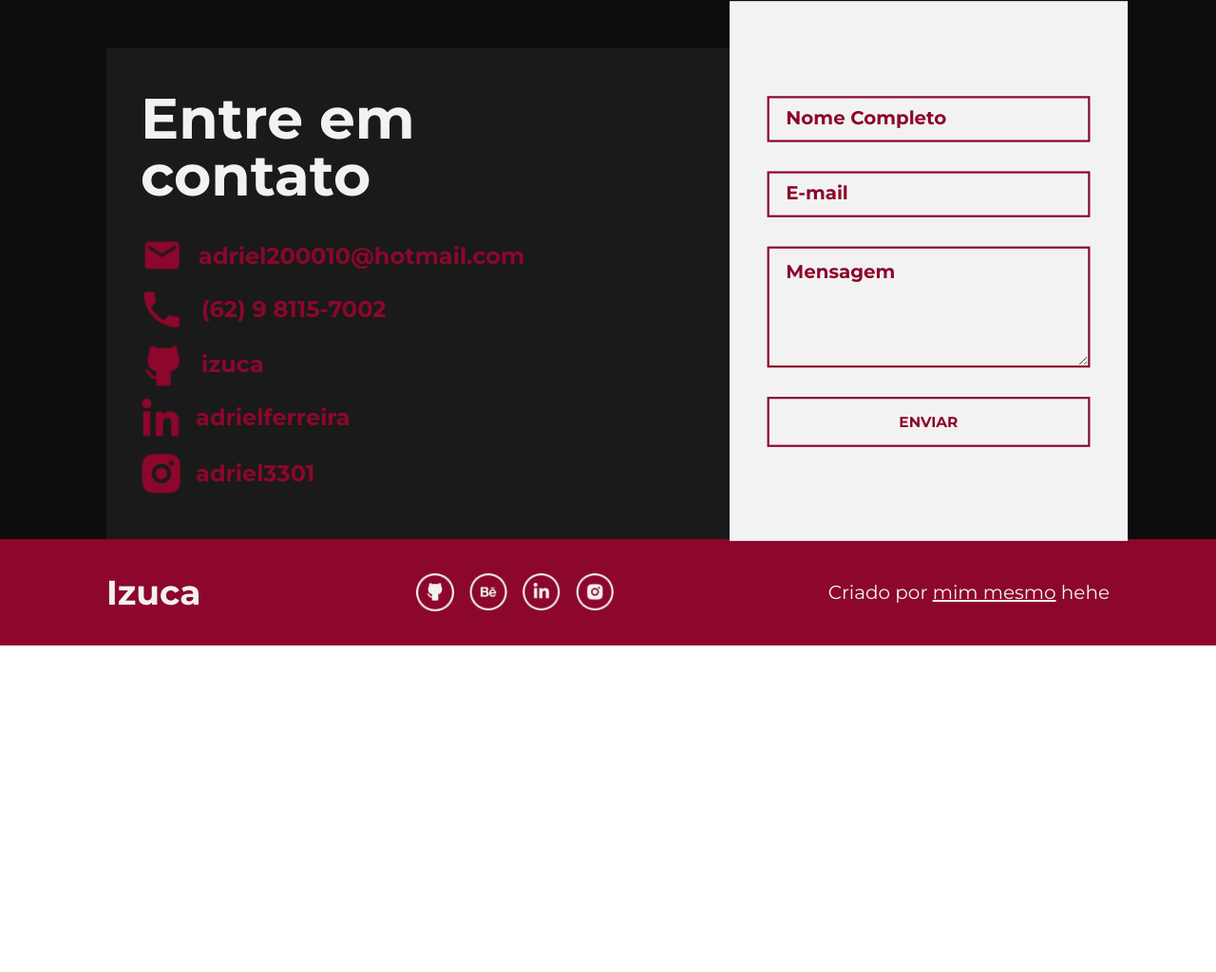
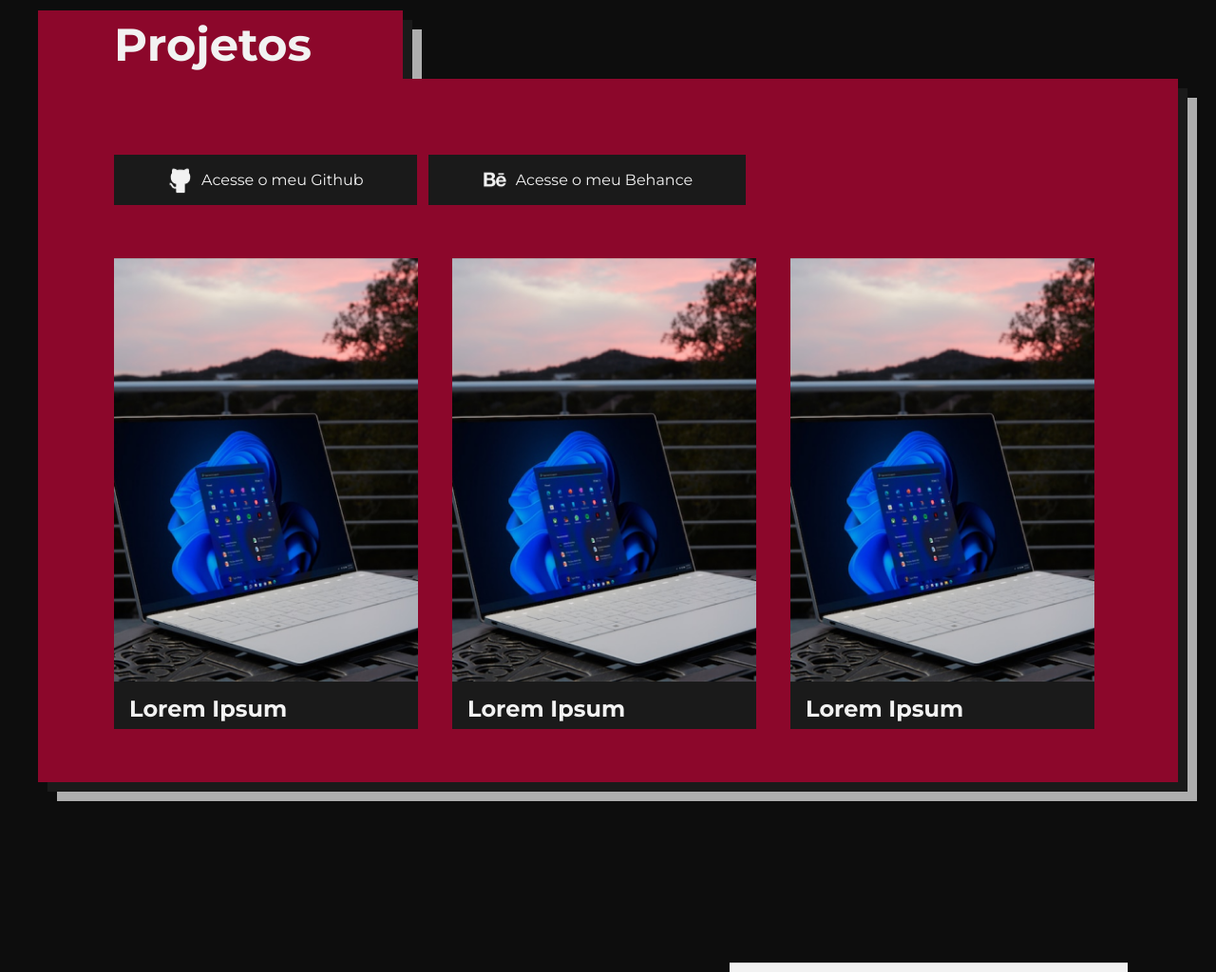
Before and after one commit to izuca/izucadev, an Eleventy site: page src/index.njk in a window 1280 px wide. Shown: the part 3115-4139 px from the top of the page at 95% size. Before the commit the page ends 3795 px from the top, so only its background shows below. Built offline with nearby package versions, Linux system fonts and the light colour scheme; Eleventy itself is replaced by a stand-in of ours; files that its build step writes are made by us from their sources.

Commit message:
Design de Projetos

```diff
--- a/src/_includes/layouts/default.njk
+++ b/src/_includes/layouts/default.njk
@@ -3,7 +3,7 @@ title: IzucaDev
 ---
 
 <!doctype html>
-<html lang="en">
+<html lang="pt-br" class="scroll-smooth">
   <head>
     <meta charset="utf-8">
     <link rel="preconnect" href="https://fonts.googleapis.com">
--- a/src/_includes/partials/projetos.njk
+++ b/src/_includes/partials/projetos.njk
@@ -0,0 +1,70 @@
+
+<div class="flex justify-center mb-60">
+    <div class="flex-col justify-center">
+        <h1 class="bg-vermelho py-3 px-20 w-96 font-bold text-5xl text-branco-900" style="box-shadow:10px 10px #1A1A1A, 20px 20px #F2F2F2b3;">Projetos</h1>
+        <div class="bg-vermelho  pt-20 pl-20 w-75p flex flex-col" style="box-shadow:10px 10px #1A1A1A, 20px 20px #F2F2F2b3;">
+            <div class="flex gap-3">
+                <a href="https://github.com/izuca" class="flex bg-preto-700 py-3 px-14 items-center gap-2 transition duration-200 hover:-translate-y-2">
+                    <img  src="images/projetos/githubProjeto.png" alt="Ícone Github Branco">
+                    <p class="text-branco-900 font-normal">Acesse o meu Github</p>
+                </a>
+                <a href="https://www.behance.net/adrielferreira1" class="flex bg-preto-700 py-3 px-14 items-center gap-2 duration-200 hover:-translate-y-2">
+                    <img src="images/projetos/behanceProjeto.png" alt="Ícone Behance Branco">
+                    <p class="text-branco-900 font-normal">Acesse o meu Behance</p>
+                </a>
+            </div>
+            <div class="flex py-14 gap-9">
+                <div class="w-80 h-120p bg-preto-700 overflow-clip ">
+                    <div  class="flex flex-col hover:-translate-y-56 transition duration-200">
+                        <img src="images/projetos/projetoExample.png" alt="projeto">
+                        <span class="font-bold text-2xl text-branco-900 py-3 pl-4">Lorem Ipsum</span>
+                        <p class="text-branco-900 pl-4 text-sm">Lorem ipsum dolor sit amet, consectetur adipiscing elit. Ut et massa mi. Aliquam in hendrerit urna. Pellentesque sit amet sapien fringilla, mattis ligula consectetur, ultrices mauris..</p>
+                        <div class="flex px-4 pb-16 mt-16 justify-between">
+                            <div class="flex gap-2">
+                                <img class="h-8" src="images/techs/jsRed.png" alt="">
+                                <img class="h-8" src="images/techs/figmaRed.png" alt="">
+                            </div>
+                            <div class="flex">
+                                <a class="transition duration-200 bg-vermelho text-branco-900 rounded-none font-normal hover:bg-branco-900 hover:text-vermelho w-20 h-8 text-xs text-center py-2 ">Ver mais</a>
+                            </div>
+                        </div>
+                    </div>
+                </div>
+
+                <div class="w-80 h-120p bg-preto-700 overflow-clip ">
+                    <div  class="flex flex-col hover:-translate-y-56 transition duration-200">
+                        <img src="images/projetos/projetoExample.png" alt="projeto">
+                        <span class="font-bold text-2xl text-branco-900 py-3 pl-4">Lorem Ipsum</span>
+                        <p class="text-branco-900 pl-4 text-sm">Lorem ipsum dolor sit amet, consectetur adipiscing elit. Ut et massa mi. Aliquam in hendrerit urna. Pellentesque sit amet sapien fringilla, mattis ligula consectetur, ultrices mauris..</p>
+                        <div class="flex px-4 pb-16 mt-16 justify-between">
+                            <div class="flex gap-2">
+                                <img class="h-8" src="images/techs/jsRed.png" alt="">
+                                <img class="h-8" src="images/techs/figmaRed.png" alt="">
+                            </div>
+                            <div class="flex">
+                                <a class="transition duration-200 bg-vermelho text-branco-900 rounded-none font-normal hover:bg-branco-900 hover:text-vermelho w-20 h-8 text-xs text-center py-2 ">Ver mais</a>
+                            </div>
+                        </div>
+                    </div>
+                </div>
+
+                <div class="w-80 h-120p bg-preto-700 overflow-clip ">
+                    <div  class="flex flex-col hover:-translate-y-56 transition duration-200">
+                        <img src="images/projetos/projetoExample.png" alt="projeto">
+                        <span class="font-bold text-2xl text-branco-900 py-3 pl-4">Lorem Ipsum</span>
+                        <p class="text-branco-900 pl-4 text-sm">Lorem ipsum dolor sit amet, consectetur adipiscing elit. Ut et massa mi. Aliquam in hendrerit urna. Pellentesque sit amet sapien fringilla, mattis ligula consectetur, ultrices mauris..</p>
+                        <div class="flex px-4 pb-16 mt-16 justify-between">
+                            <div class="flex gap-2">
+                                <img class="h-8" src="images/techs/jsRed.png" alt="">
+                                <img class="h-8" src="images/techs/figmaRed.png" alt="">
+                            </div>
+                            <div class="flex">
+                                <a class="transition duration-200 bg-vermelho text-branco-900 rounded-none font-normal hover:bg-branco-900 hover:text-vermelho w-20 h-8 text-xs text-center py-2 ">Ver mais</a>
+                            </div>
+                        </div>
+                    </div>
+                </div>
+            </div>
+        </div>
+    </div>
+</div>
--- a/src/index.njk
+++ b/src/index.njk
@@ -5,4 +5,5 @@ layout: "layouts/default.njk"
 {% include  'partials/hero.njk'%}
 {% include  'partials/about.njk'%}
 {% include  'partials/habilidades.njk'%}
+{% include  'partials/projetos.njk'%}
 {% include  'partials/contact.njk'%}
--- a/tailwind.config.js
+++ b/tailwind.config.js
@@ -12,9 +12,11 @@ module.exports = {
       width: {
         '22p': '22%',
         '981p' : '981px',
+        '75p' : '75rem',
       },
       height: {
         '100p': '28rem',
+        '120p': '31rem',
       },
       fontFamily: {
         sans: 'Montserrat, sans-serif'
```
Also changed, not shown: src/images/projetos/behanceProjeto.png (added), src/images/projetos/githubProjeto.png (added), src/images/projetos/projetoExample.png (added).
